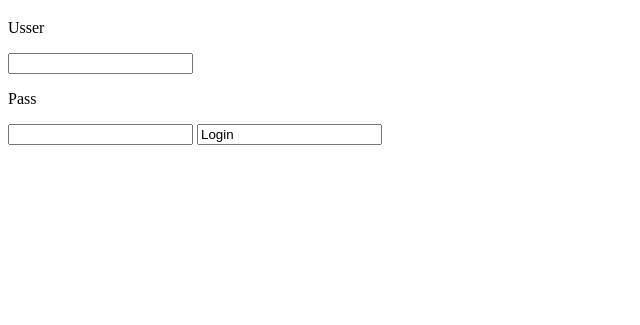
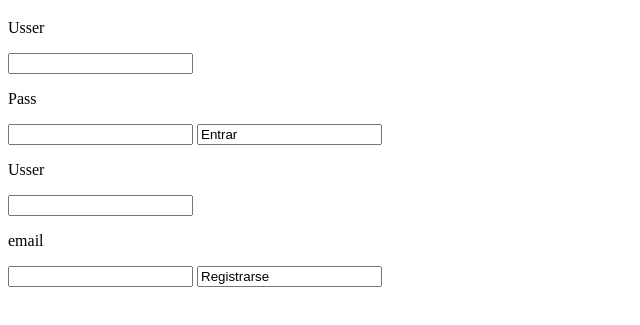
Before and after one commit to prengsen/lab4_progra4_2021, a plain HTML site: page index.html in a window 1280 px wide. Shown: the part 61-386 px from the top of the page, without its empty margins (0-640 px from the left). Drawn offline with Linux system fonts and the light colour scheme.

Commit message:
->conLogin  	->conRegistro Esta versión ya incluye el formulario de registro sin estilos.

```diff
--- a/index.html
+++ b/index.html
@@ -10,8 +10,16 @@
         <form>
             <p> Usser </p> <input type="text" >
             <p> Pass </p> <input type="password" >
-            <input type="submi" value="Login">
+            <input type="submi" value="Entrar">
         </form>
+
+        <form>
+            <p> Usser </p> <input type="text" >
+            <p> email </p> <input type="email" >
+            <input type="submi" value="Registrarse">
+        </form>
+
+
 
     </body>
 
```
